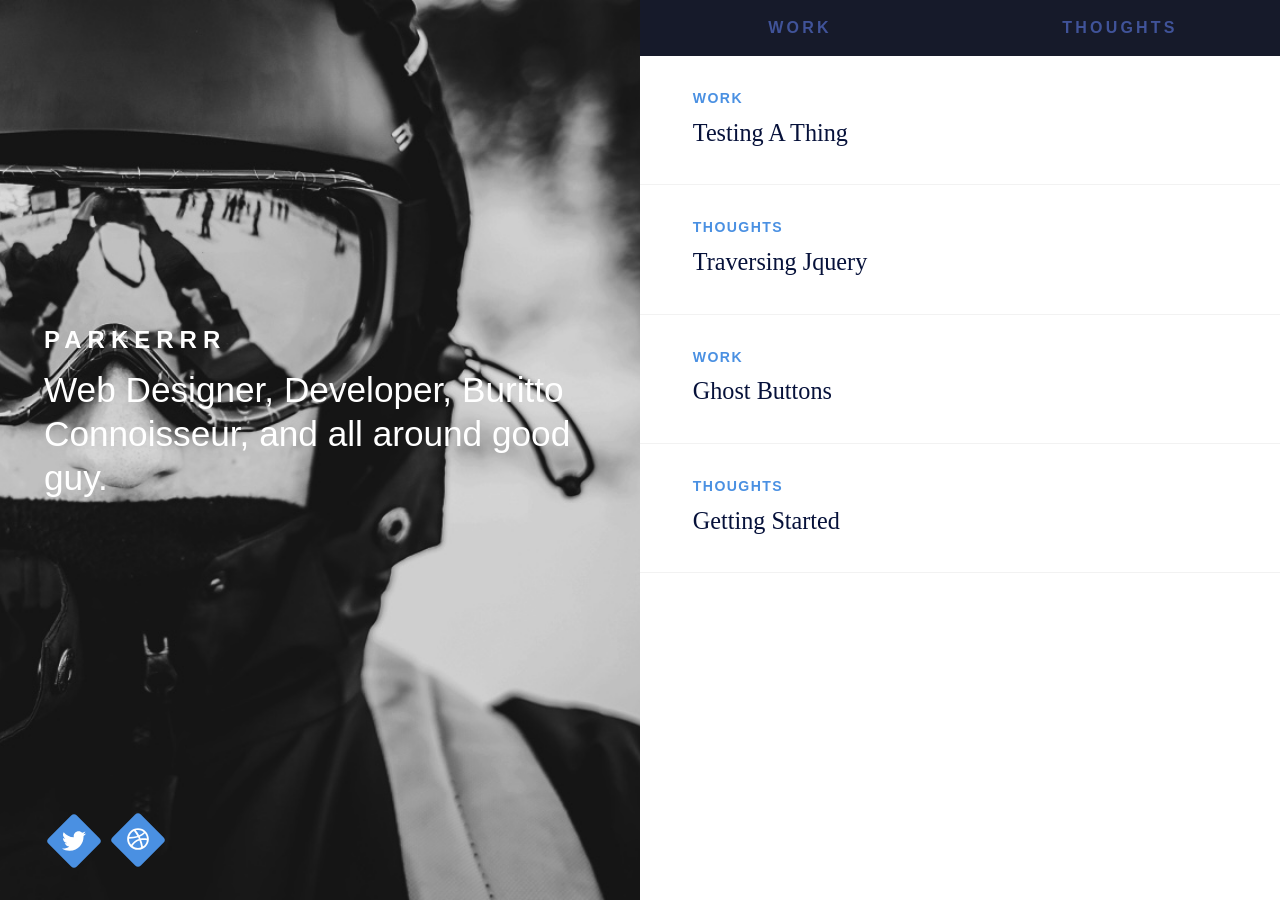
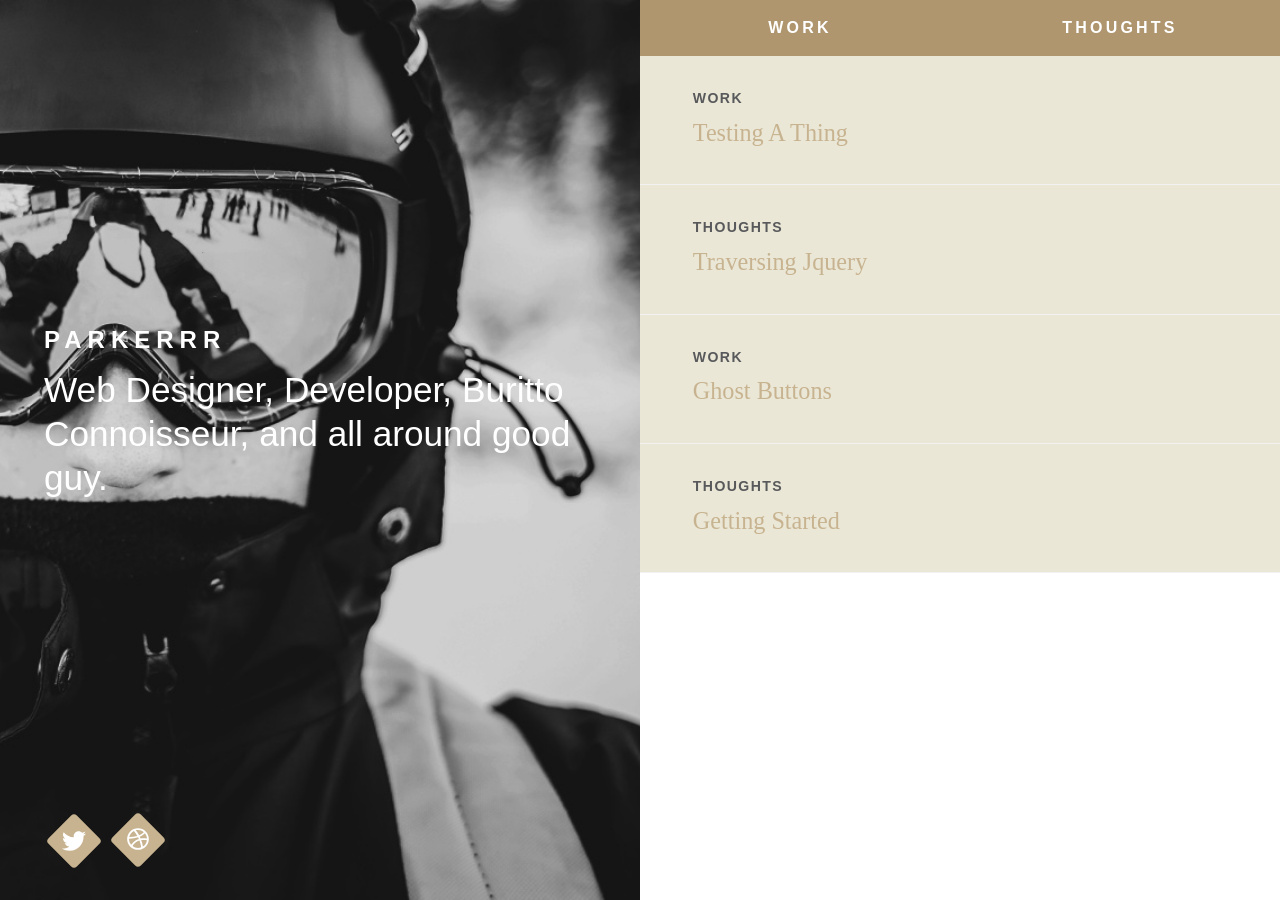
Before and after one commit to jasonmarkbeaton/parkerrr.github.io, a Jekyll site: the page built from index.html, in a window 1280 px wide. Built offline with Jekyll 4.4.1, drawn with Linux system fonts in a browser that asks for light colours; nearby versions of some CDN libraries; the list of posts is cut into pages by our own code.

Commit message:
new paint job

```diff
--- a/_posts/2015-02-19-Testing-a-thing.html
+++ b/_posts/2015-02-19-Testing-a-thing.html
@@ -3,7 +3,7 @@ layout: default
 category: work
 ---
 <header class="header--interior">
-  <h1><a href="{{ site.baseurl }}" title="Back to Homepage">Parkerrr</a></h1>
+<img src="/apple-touch-icon.png" height="100" href="{{ site.baseurl }}" title="Back to Homepage">
   <nav role="navigation">
     <ul>
       <li><a  href="/#work">Work</a></li>
--- a/css/style.css
+++ b/css/style.css
@@ -228,16 +228,20 @@ html, body {
       padding-left: 2.5em;
       padding-right: 2.5em; } }
 
-.header--interior {
+.header--interior, .header--interior a {
   padding-left: 1em;
   padding-right: 1em; }
   @media screen and (min-width: 50em) {
-    .header--interior {
+    .header--interior, .header--interior a {
       padding-left: 2.5em;
       padding-right: 2.5em; } }
+.header--interior img {
+  margin-top: 45px;
+  max-height: 100px;
+}
 
 a {
-  color: #4a90e2;
+  color: #c7b38f;
   text-decoration: none; }
 
 body, input, textarea {
@@ -329,8 +333,8 @@ hr {
       padding: 4.75em 1em;
       font: 400 0.875em/1 effra, sans-serif; } }
   .header--interior nav a:hover, .header--interior nav a.active {
-    color: #4a90e2;
-    border-top: 4px solid #4a90e2; }
+    color: #c7b38f;
+    border-top: 4px solid #c7b38f; }
 
 @media screen and (min-width: 50em) {
   .header--interior {
@@ -375,7 +379,7 @@ hr {
     .header--interior h1 a:hover:before {
       -webkit-transform: rotate(315deg);
       transform: rotate(315deg);
-      background: #4a90e2; }
+      background: #c7b38f; }
 .header--interior nav a {
   -webkit-transition: padding 0.2s ease-in-out;
   transition: padding 0.2s ease-in-out; }
@@ -422,7 +426,7 @@ ul.social-buttons {
       position: absolute;
       display: block;
       content: "";
-      background: #4a90e2;
+      background: #c7b38f;
       width: 2.5em;
       height: 2.5em;
       z-index: -1;
@@ -517,7 +521,7 @@ header.home {
     -webkit-transition: color 0.3s ease;
     transition: color 0.3s ease; }
     header.home h1 a:hover {
-      color: #4a90e2; }
+      color: #c7b38f; }
   header.home p {
     color: white;
     font: 300 2em/1.25em effra, sans-serif;
@@ -554,11 +558,11 @@ header.home {
         .main .tabs {
           display: flex; } } }
   .main .tabs a {
-    background: #161a2a;
+    background: #AF966F;
     font: 600 1rem/1 effra, sans-serif;
     text-transform: uppercase;
     letter-spacing: 0.2em;
-    color: #405399;
+    color: white;
     width: 50%;
     display: block;
     float: left;
@@ -571,37 +575,39 @@ header.home {
         .main .tabs a {
           float: none; } } }
     .main .tabs a:hover {
-      background: #4a90e2;
-      color: white; }
+      background: #c7b38f;
+      color: #58595B; }
     .main .tabs a.selected {
       color: white; }
 
 .posts {
   margin: 0;
   padding: 0;
-  list-style: none; }
+  list-style: none;
+  background-color: #EBE7D7; }
   .posts h2 {
     font: 1.375em/1.375 "freight-text-pro", serif;
-    color: #06113a;
+    color: #c7b38f;
     margin: 0; }
   .posts .type {
     font: 600 0.8em/1 effra, sans-serif;
     text-transform: uppercase;
     letter-spacing: 0.1em;
     margin-bottom: 0.75em;
-    display: block; }
+    display: block;
+    color: #58595B; }
   .posts li a {
     padding: 2em;
     display: block;
     border-bottom: 1px solid #f2f2f2;
     -webkit-transition: border-left 0.3s ease;
     transition: border-left 0.3s ease;
-    border-left: 0 solid #4a90e2; }
+    border-left: 0 solid #c7b38f; }
     @media screen and (min-width: 50em) {
       .posts li a {
         padding: 2em 3em; } }
     .posts li a:hover {
-      border-left: 6px solid #4a90e2; }
+      border-left: 6px solid #c7b38f; }
 
 h1.page-title {
   font-size: 2.5em;
@@ -616,7 +622,7 @@ article {
     article {
       padding-top: 12em; } }
   article a {
-    border-bottom: 1px solid #4a90e2;
+    border-bottom: 1px solid #c7b38f;
     -webkit-transition: all 0.1s ease;
     transition: all 0.1s ease; }
     article a:hover {
@@ -628,7 +634,7 @@ article {
     display: block; }
   article time, article .post--tag {
     font: 600 1em/1 effra, sans-serif;
-    color: #4a90e2;
+    color: #c7b38f;
     text-transform: uppercase;
     letter-spacing: 0.15em; }
   article p {
@@ -636,7 +642,7 @@ article {
     line-height: 2; }
     article p:first-child:first-letter {
       font: 3.625em/1 lust, serif;
-      color: #4a90e2;
+      color: #c7b38f;
       float: left;
       margin: 0.1em 0.25em 0 0; }
   article li {
@@ -655,7 +661,7 @@ article {
         margin-left: auto;
         margin-right: auto; } }
   article h2 {
-    color: #4a90e2;
+    color: #c7b38f;
     margin-top: 2.5em; }
   article h3 {
     margin-top: 2.5em;
@@ -666,7 +672,7 @@ article {
   article blockquote {
     margin: 1.5em 0 1.5em -2.5em;
     padding: 1em 0 1em 2.5em;
-    border-left: 3px solid #4a90e2; }
+    border-left: 3px solid #c7b38f; }
     @media screen and (min-width: 50em) {
       article blockquote {
         margin: 3em 0 3em -3em;
@@ -688,7 +694,7 @@ article {
       article blockquote p cite {
         font: normal 1rem/1 effra, sans-serif; }
         article blockquote p cite a {
-          color: #4a90e2; }
+          color: #c7b38f; }
   article .paging {
     margin: 5em 0 3em;
     border-top: 1px dotted #cccccc;
--- a/index.html
+++ b/index.html
@@ -13,7 +13,6 @@ layout: home
     <span class="type">{{ post.category }}</span>
     <h2>{{ post.title }}</h2>
     </a>
-    <div class="eta"></div>
   </li>
 </ul>
 {% endfor %}
```
Also changed, not shown: 8 other files.
